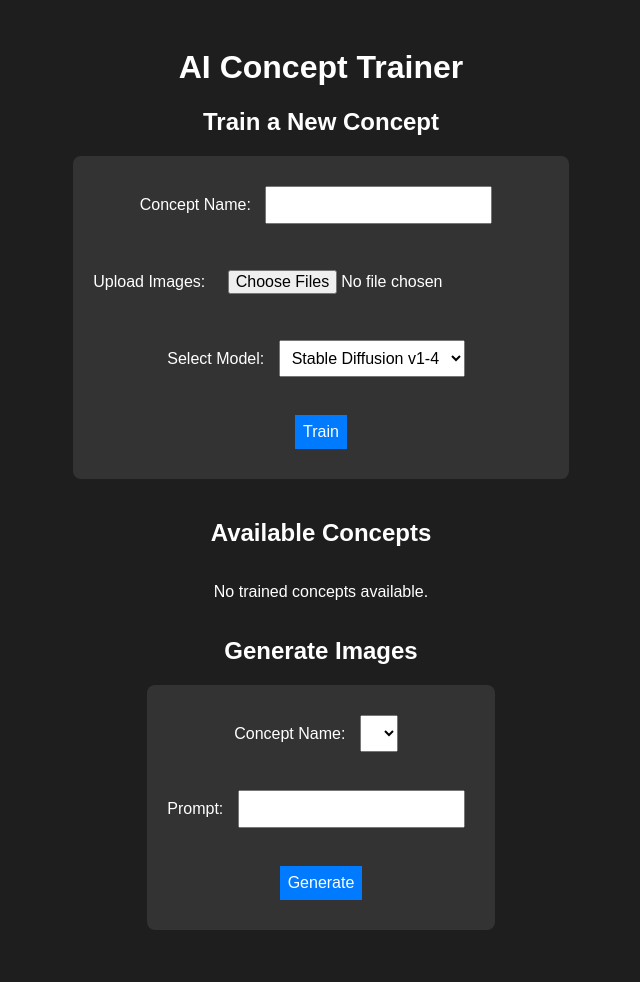
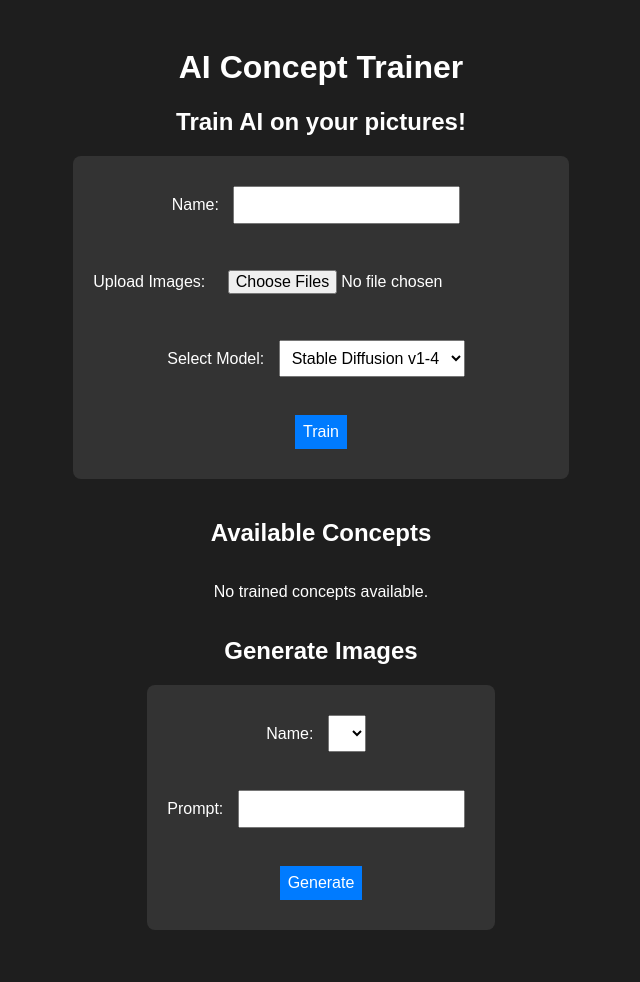
Before and after one commit to iwoplotka/DreamTrainer, a Flask app: page / in a window 1280 px wide. Shown: the top 982 px of the page, without its empty margins (319-959 px from the left). Run offline with Flask 3, Linux system fonts and the light colour scheme; data that the repository does not hold is empty.

Commit message:
Update index.html

```diff
--- a/templates/index.html
+++ b/templates/index.html
@@ -38,9 +38,9 @@
 <body>
     <h1>AI Concept Trainer</h1>
 
-    <h2>Train a New Concept</h2>
+    <h2>Train AI on your pictures!</h2>
     <form id="train-form">
-        <label for="concept_name">Concept Name:</label>
+        <label for="concept_name">Name:</label>
         <input type="text" id="concept_name" name="concept_name" required><br><br>
 
         <label for="images">Upload Images:</label>
@@ -49,7 +49,8 @@
         <label for="model">Select Model:</label>
         <select id="model" name="model">
             <option value="CompVis/stable-diffusion-v1-4">Stable Diffusion v1-4</option>
-            <option value="CompVis/stable-diffusion-v1-5">Stable Diffusion v1-5</option>
+            <option value="CompVis/stable-diffusion-v1-3">Stable Diffusion v1-3</option>
+            <option value="CompVis/stable-diffusion-v1-2">Stable Diffusion v1-2</option>
         </select><br><br>
 
         <button type="submit">Train</button>
@@ -62,7 +63,7 @@
 
     <h2>Generate Images</h2>
     <form id="generate-form">
-        <label for="concept_name_gen">Concept Name:</label>
+        <label for="concept_name_gen">Name:</label>
         <select id="concept_name_gen" name="concept_name_gen" required></select><br><br>
 
         <label for="concept_prompt">Prompt:</label>
```
